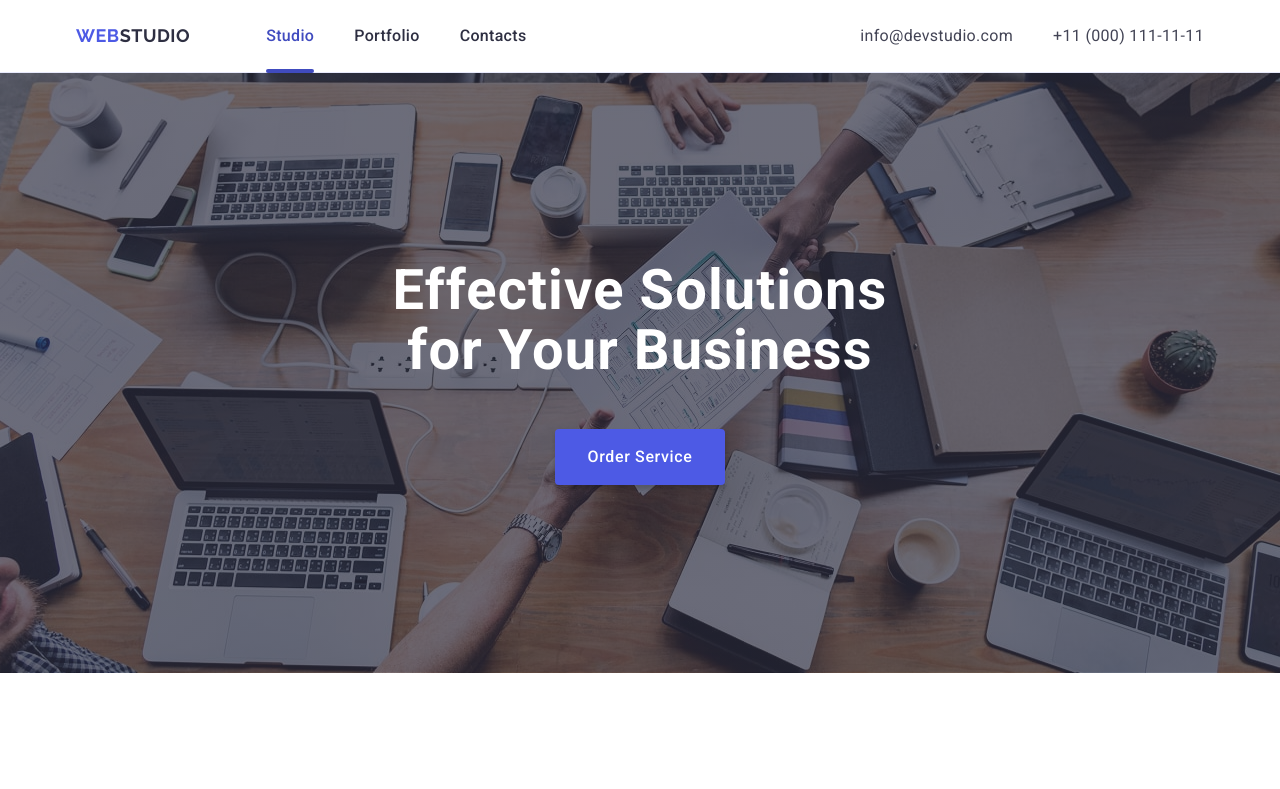
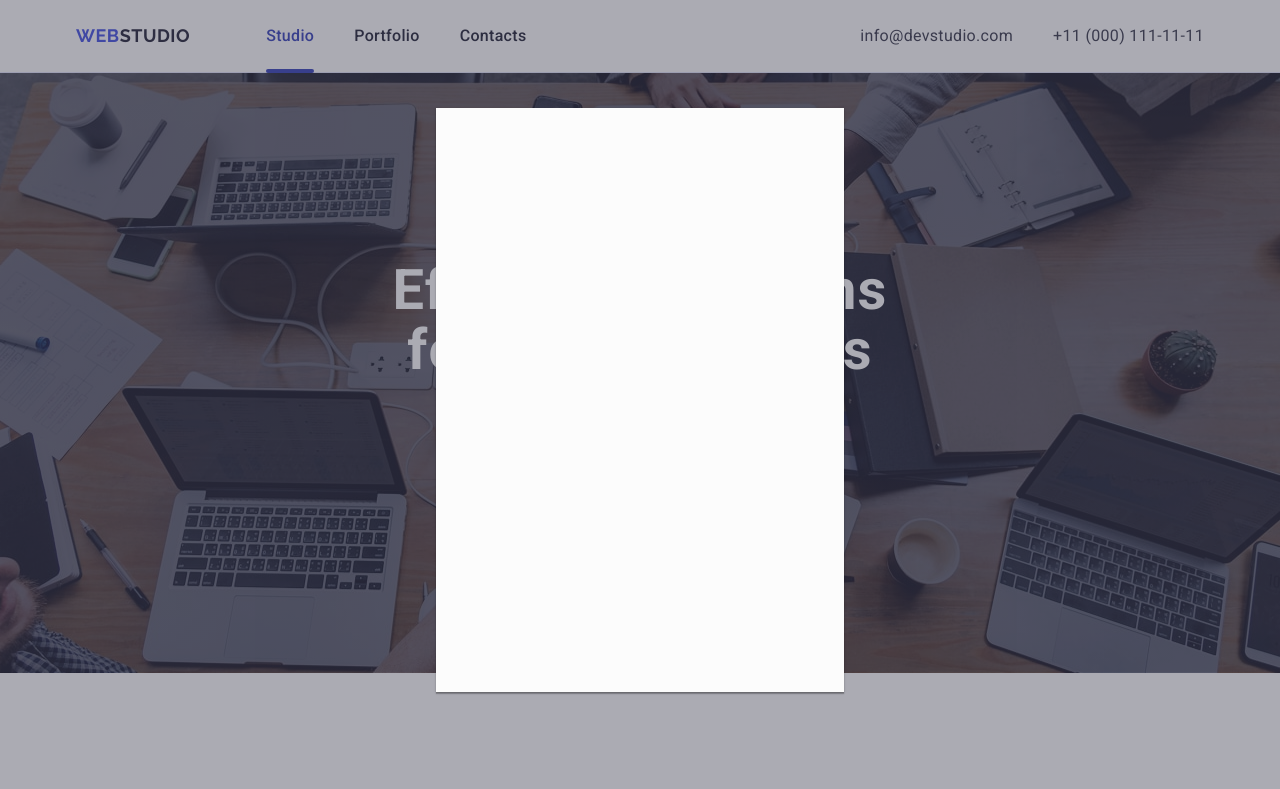
Before and after one commit to olha-shamrai/goit-hw-05, a plain HTML site: page index.html in a window 1280 px wide. Shown: the top 789 px of the page. Drawn offline with nearby package versions, Linux system fonts and the light colour scheme.

Commit message:
add modal

```diff
--- a/css/styles.css
+++ b/css/styles.css
@@ -413,3 +413,41 @@ img {
 .footer-social-media-wrap .social-media-link:focus {
     background-color: #31d0aa;
 }
+
+.backdrop {
+    position: fixed;
+    top: 0;
+    left: 0;
+    width: 100%;
+    height: 100%;
+    background-color: rgba(46, 47, 66, 0.4);
+
+    opacity: 0;
+    visibility: hidden;
+    pointer-events: none;
+    transition: opacity 250ms cubic-bezier(0.4, 0, 0.2, 1),
+    visibility 250ms cubic-bezier(0.4, 0, 0.2, 1);
+}
+
+.backdrop.is-open {
+    opacity: 1;
+    visibility: visible;
+    pointer-events: auto;
+}
+
+.modal {
+    position: absolute;
+    top: 50%;
+    left: 50%;
+    transform: translate(-50%, -50%);
+    width: 408px;
+    min-height: 584px;
+    box-shadow: 0 1px 1px 0 rgba(0, 0, 0, 0.14), 0 1px 3px 0 rgba(0, 0, 0, 0.12), 0 2px 1px 0 rgba(0, 0, 0, 0.2);
+    background: #fcfcfc;
+
+    transition: transform 250ms cubic-bezier(0.4, 0, 0.2, 1);
+}
+
+.backdrop:not(.is-open) .modal {
+    transform: translate(-50%, -50%) scale(1.5);
+}
--- a/index.html
+++ b/index.html
@@ -382,5 +382,8 @@
         </div>
     </footer>
 
+    <div class="backdrop is-open">
+        <div class="modal"></div>
+    </div>
 </body>
 </html>
```
